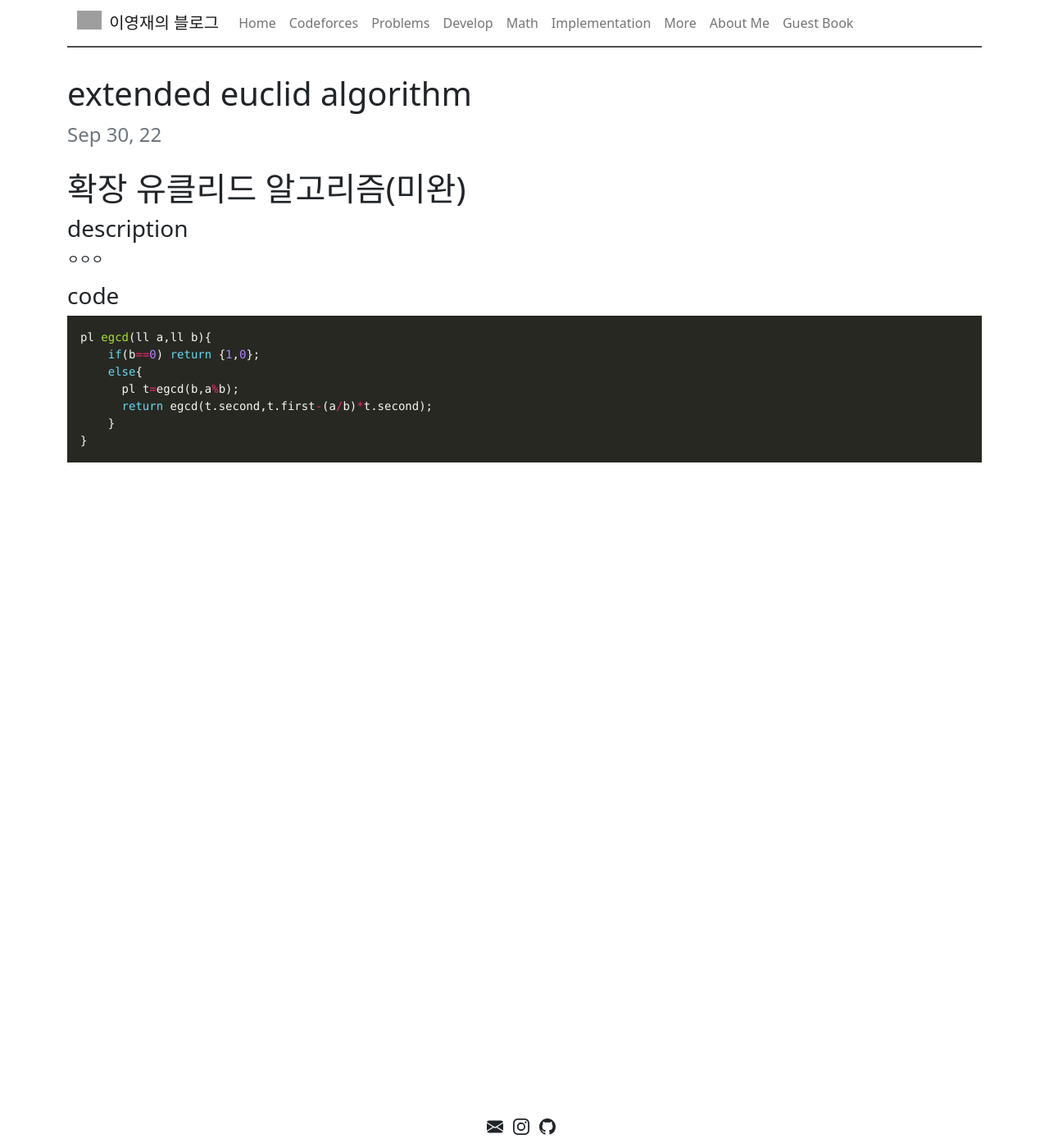
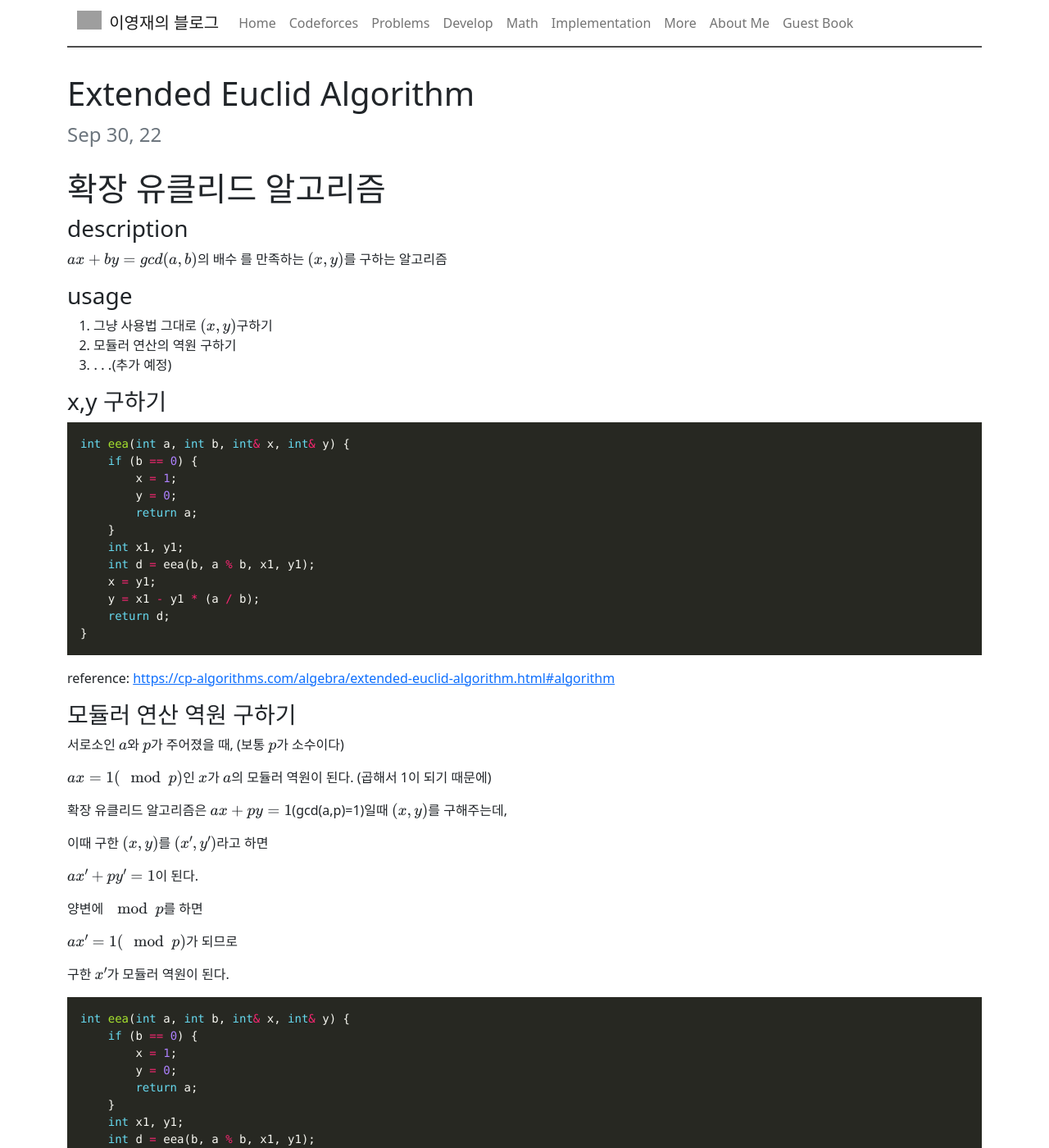
Before and after one commit to LEEYEONGJAE1/LEEYEONGJAE1.github.io, a Jekyll site: the page built from _posts/math/2022-09-30-extended-euclid.md, in a window 1280 px wide and 1400 px high. Shown: the whole window at 82% size. Built offline with Jekyll 4.4.1, drawn with Linux system fonts in a browser that asks for light colours; formulas are drawn with MathJax 3; comment, search, counter and statistics services are not loaded; some of the changed text lies outside the part shown; grey boxes are pictures that could not be loaded.

Commit message:
20230428

````diff
--- a/_posts/math/2022-09-30-extended-euclid.md
+++ b/_posts/math/2022-09-30-extended-euclid.md
@@ -1,23 +1,76 @@
 ---
 layout: post
-title: extended euclid algorithm
+title: Extended Euclid Algorithm
 use_math: true
 math : true
 published: true
 ---
-# 확장 유클리드 알고리즘(미완)
+# 확장 유클리드 알고리즘
 
 ### description
 
-ㅇㅇㅇ
+$ax+by=gcd(a,b)$의 배수 를 만족하는 $(x,y)$를 구하는 알고리즘
 
-### code
+### usage
+
+1. 그냥 사용법 그대로 $(x,y)$구하기
+2. 모듈러 연산의 역원 구하기
+3. $\dots$(추가 예정)
+
+### x,y 구하기
+
 ```c++
-pl egcd(ll a,ll b){
-    if(b==0) return {1,0};
-    else{
-      pl t=egcd(b,a%b);
-      return egcd(t.second,t.first-(a/b)*t.second);
+int eea(int a, int b, int& x, int& y) {
+    if (b == 0) {
+        x = 1;
+        y = 0;
+        return a;
     }
+    int x1, y1;
+    int d = eea(b, a % b, x1, y1);
+    x = y1;
+    y = x1 - y1 * (a / b);
+    return d;
 }
 ```
+
+reference: [https://cp-algorithms.com/algebra/extended-euclid-algorithm.html#algorithm](https://cp-algorithms.com/algebra/extended-euclid-algorithm.html#algorithm)
+
+### 모듈러 연산 역원 구하기
+
+서로소인 $a$와 $p$가 주어졌을 때, (보통 $p$가 소수이다)
+
+$a x= 1(\mod p)$인 $x$가 $a$의 모듈러 역원이 된다. (곱해서 1이 되기 때문에)
+
+확장 유클리드 알고리즘은 $ax+py=1$(gcd(a,p)=1)일때 $(x,y)$를 구해주는데,
+
+이때 구한 $(x,y)$를 $(x',y')$라고 하면
+
+$ax'+py'=1$이 된다.
+
+양변에 $\mod p$를 하면
+
+$ax'=1 (\mod p)$가 되므로
+
+구한 $x'$가 모듈러 역원이 된다.
+
+```c++
+int eea(int a, int b, int& x, int& y) {
+    if (b == 0) {
+        x = 1;
+        y = 0;
+        return a;
+    }
+    int x1, y1;
+    int d = eea(b, a % b, x1, y1);
+    x = y1;
+    y = x1 - y1 * (a / b);
+    return d;
+}
+int inv(int a,int p){
+    int x,y;
+    eea(a,p,x,y);
+    while(x<0)x+=p;
+    return x;
+}
+```
--- a/index.html
+++ b/index.html
@@ -9,6 +9,8 @@ layout: default
   </p>
 
   <hr>
+  <a href="https://cp-algorithms.com/">https://cp-algorithms.com/</a> &larr;추천
+
   {% for post in site.posts %} {% assign currDate = post.date | date: "%Y" %} {%
   if currDate != date %}
   <h1 class="archive-year">{{ currDate }}</h1>
````
Also changed, not shown: _posts/math/2023-04-28-Chinese-Remainder-Theorem.md (added, +51 -0 lines), more.md (+1 -0 lines).
